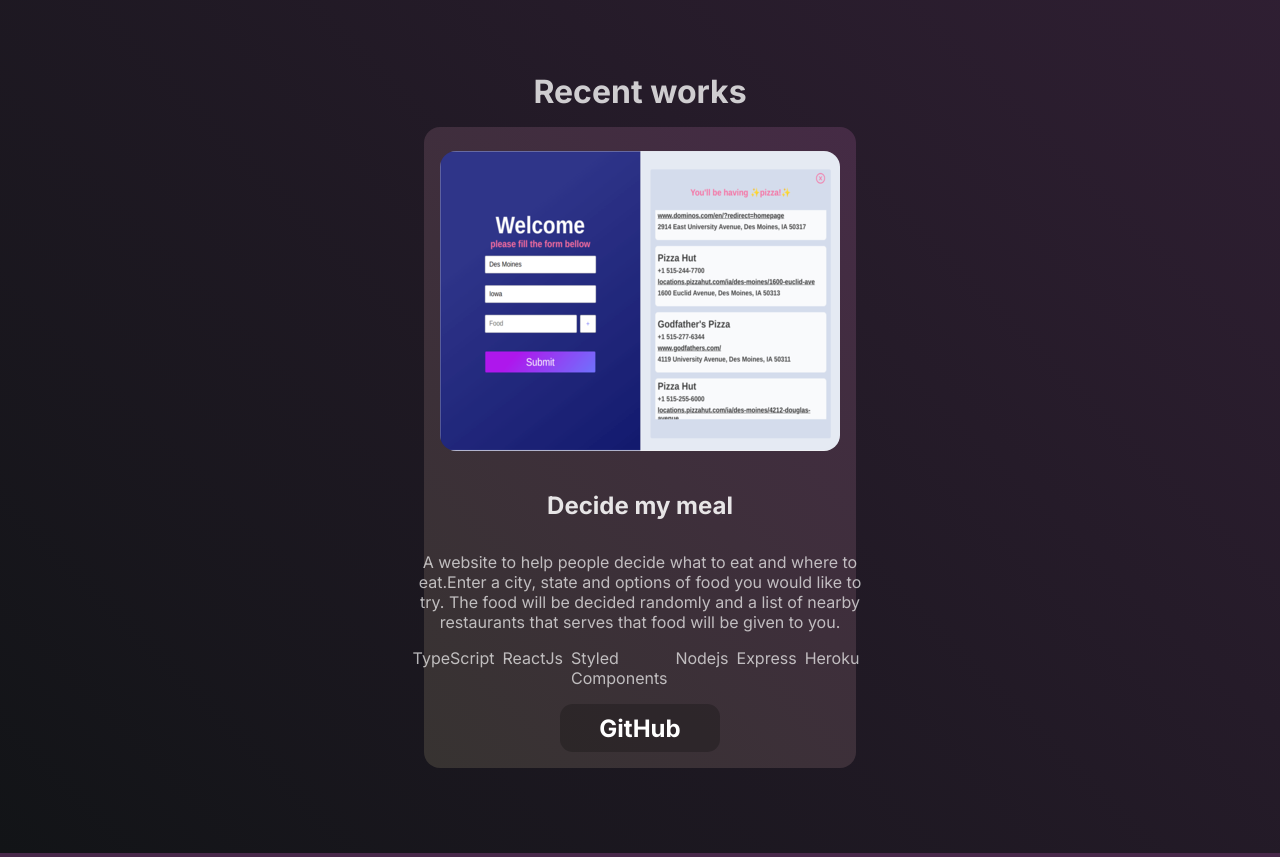
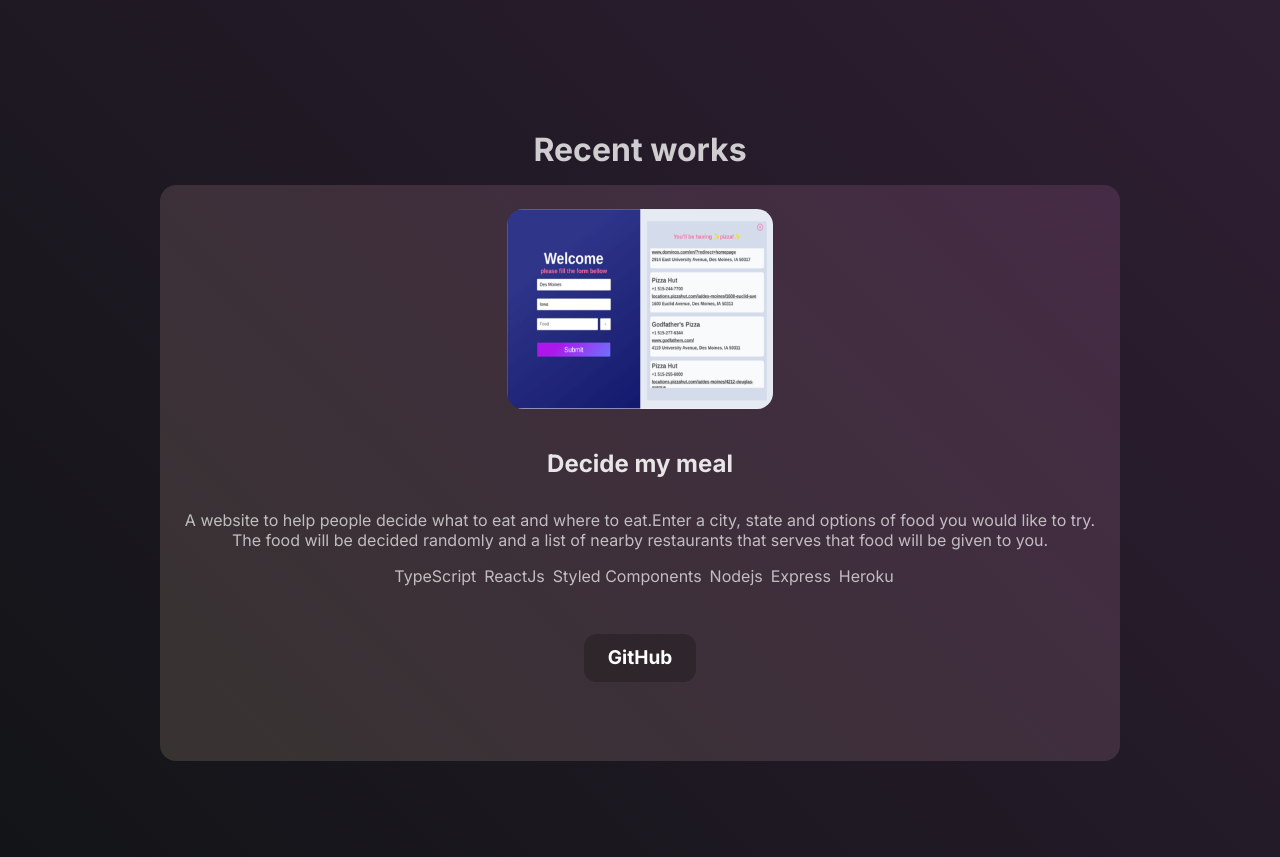
Before and after one commit to dndanli/dndanli-portfolio-v2, a React (Create React App) app in the folder dndanli-portfolio/: page / in a window 1280 px wide. Shown: the part 1860-2717 px from the top of the page. Built offline with nearby package versions, Linux system fonts and the light colour scheme.

Commit message:
Project Card style update

```diff
--- a/dndanli-portfolio/src/Components/ProjectCard/ProjectCard.style.ts
+++ b/dndanli-portfolio/src/Components/ProjectCard/ProjectCard.style.ts
@@ -4,8 +4,8 @@ import ProjectCard from "./ProjectCard";
 const StyledProjectCard = styled(ProjectCard)`
   font-family: "Inter", sans-serif;
   font-weight: 400;
-  max-width: 27rem;
-  min-height: 40rem;
+  min-width: 19rem;
+  min-height: 36rem;
   border-radius: 1rem;
 
   display: flex;
@@ -18,16 +18,17 @@ const StyledProjectCard = styled(ProjectCard)`
 
   .project-image-wrapper {
     padding-block: min(30vh, 1.5rem);
-
     width: 100%;
     display: flex;
     justify-content: center;
   }
+
   .project-image-wrapper img {
-    max-width: 400px;
-    max-height: 300px;
+    max-width: 300px;
+    max-height: 200px;
     border-radius: 1rem;
   }
+
   .project-info-wrapper > div {
     padding-block: min(30vh, 1rem);
   }
@@ -38,26 +39,37 @@ const StyledProjectCard = styled(ProjectCard)`
   }
 
   .project-description {
+    display: flex;
+    align-items: center;
+    justify-content: center;
     text-align: center;
+    flex-wrap: wrap;
     color: rgba(250, 250, 250, 0.7);
   }
 
   .project-stack {
-    display: flex;
-    justify-content: space-evenly;
     color: rgba(250, 250, 250, 0.7);
     list-style-type: none;
-  }
-  .project-stack li {
-    margin-right: 0.5rem;
+    display: flex;
+    justify-content: center;
+    flex-wrap: wrap;
   }
 
+  .project-stack li {
+    margin-left: 0.5rem;
+  }
   .project-buttons {
+    margin-top: 2rem;
     display: flex;
     justify-content: space-evenly;
   }
+
   .link-button {
     border-radius: 0.8rem;
+    width: 7rem;
+  }
+  .btn-text-input {
+    font-size: 19px;
   }
 
   .project-buttons a {
```
